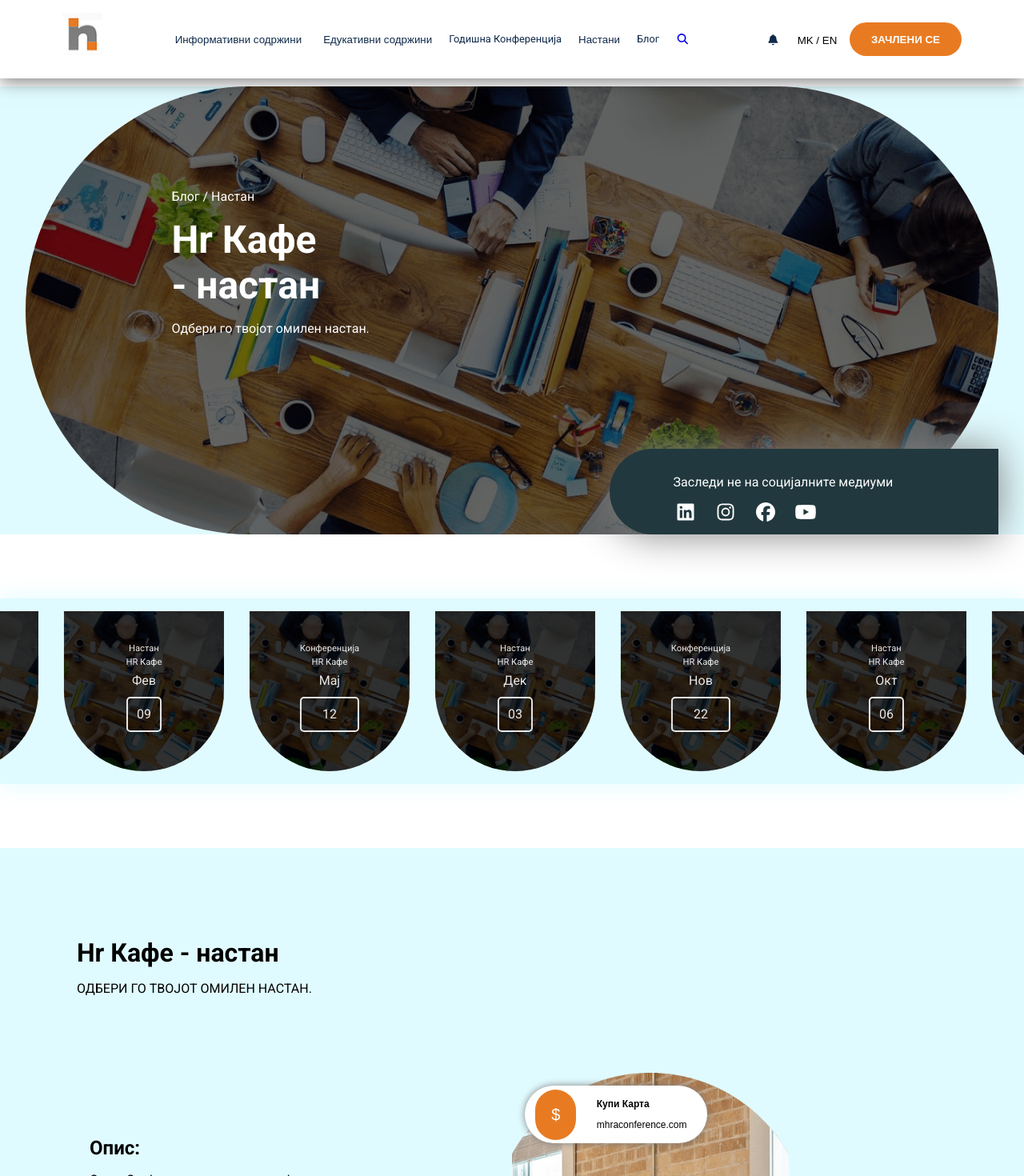
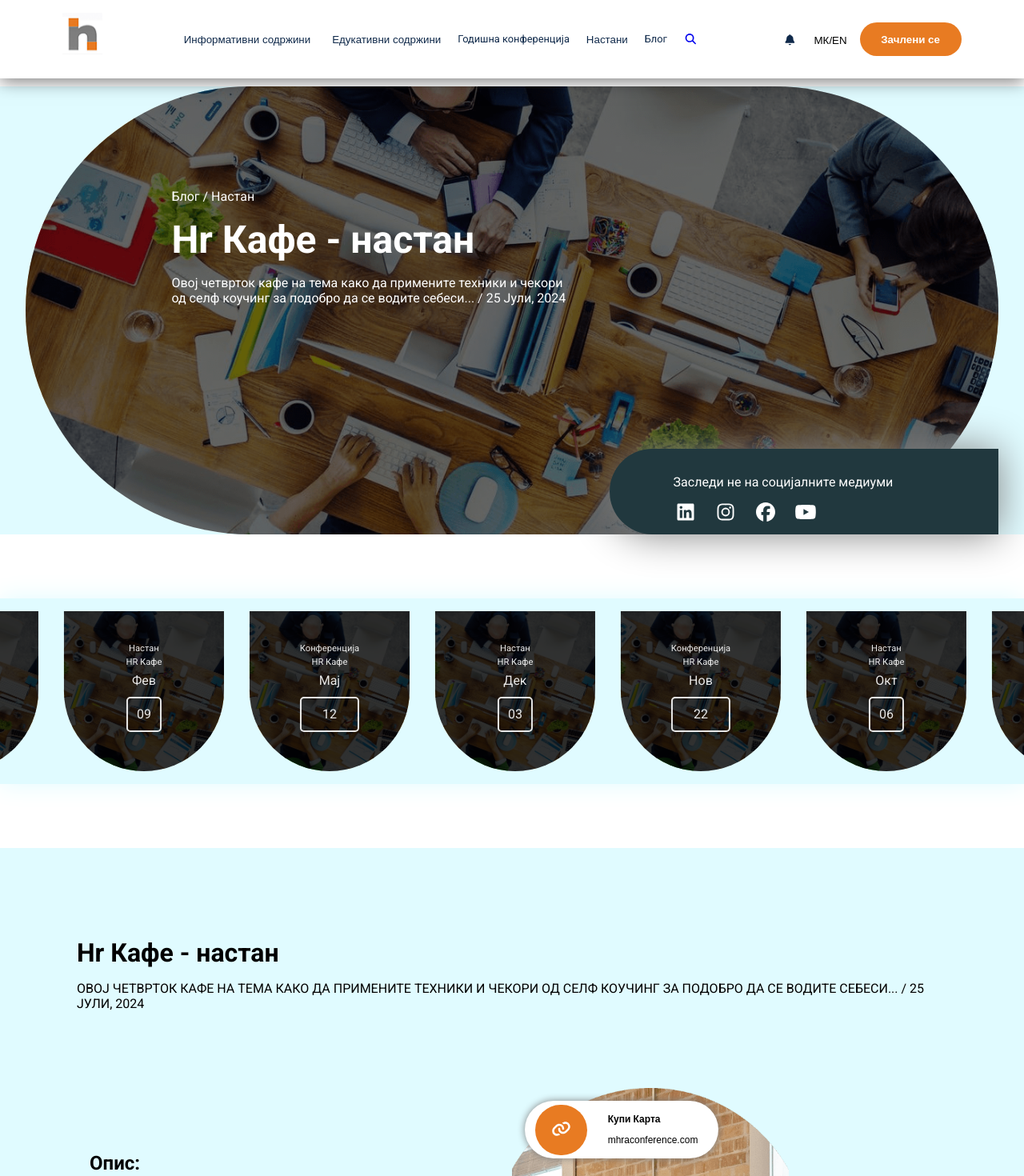
Before and after one commit to Lafazanovski/MHRA, a Next.js app: page /singleEventPage in a window 1280 px wide. Shown: the top 1470 px of the page at 80% size. Built offline with nearby package versions, Linux system fonts and the light colour scheme.

Commit message:
update pages

```diff
--- a/src/components/eventPrice/eventPrice.tsx
+++ b/src/components/eventPrice/eventPrice.tsx
@@ -1,3 +1,5 @@
+import { faLink } from "@fortawesome/free-solid-svg-icons";
+import { FontAwesomeIcon } from "@fortawesome/react-fontawesome";
 import Link from "next/link";
 import React from "react";
 
@@ -22,9 +24,9 @@ const EventPrice = () => {
             <div className="eventPriceImageDiv">
               <div className="eventPriceBuyTicketDiv">
                 <div className="conferenceBuyTicketDiv">
-                  <Link href="/">
+                  <Link href="/singleEventPage">
                     <button className="buyTicketBtn">
-                      <div className="conferencePrimaryButton">$</div>
+                      <div className="conferencePrimaryButton"> <FontAwesomeIcon icon={ faLink }/></div>
                       <div className="buyTicketBtnDiv">
                         <p>
                           <strong>Купи Карта</strong>
@@ -36,7 +38,7 @@ const EventPrice = () => {
                 </div>
               </div>
               <div className="eventPriceShareWithFriendsDiv">
-                <Link href="/"><button className="primaryButton">Предложи на пријател</button></Link>
+                <Link href="/singleEventPage"><button className="primaryButton">Предложи на пријател</button></Link>
               </div>
             </div>
           </div>
--- a/src/components/eventsInfoComponent/eventsInfoComponent.tsx
+++ b/src/components/eventsInfoComponent/eventsInfoComponent.tsx
@@ -1,3 +1,5 @@
+import { faLink } from "@fortawesome/free-solid-svg-icons";
+import { FontAwesomeIcon } from "@fortawesome/react-fontawesome";
 import Link from "next/link";
 import React from "react";
 
@@ -47,9 +49,9 @@ const EventsInfoComponent = ({
             </div>
             <div className="eventsInfoBottomRightDiv">
               <div className="conferenceBuyTicketDiv">
-                <Link href="/">
+                <Link href="/singleEventPage">
                   <button className="buyTicketBtn">
-                    <div className="conferencePrimaryButton">$</div>
+                    <div className="conferencePrimaryButton"> <FontAwesomeIcon icon={ faLink } /> </div>
                     <div className="buyTicketBtnDiv">
                       <p>
                         <strong>Купи Карта</strong>
--- a/src/components/footer/footer.tsx
+++ b/src/components/footer/footer.tsx
@@ -18,8 +18,13 @@ const Footer = () => {
           <div className="footerLeftDiv footerDiv">
             <div className="navbarLogo">
               <Link href="/">
-                              <Image src="/images/logo.png" alt='logo' width={50} height={60} />
-                            </Link>
+                <Image
+                  src="/images/logo.png"
+                  alt="logo"
+                  width={50}
+                  height={60}
+                />
+              </Link>
             </div>
             <div className="footerInfoDiv">
               <div className="footerAddressDiv">
@@ -28,7 +33,7 @@ const Footer = () => {
                 <p>1000 Скопје, Македонија</p>
               </div>
               <div className="footerEmailDiv">
-                <h4>Е-маил</h4>
+                <h4>E-mail</h4>
                 <p>contact@mhra.mk</p>
               </div>
             </div>
@@ -39,13 +44,13 @@ const Footer = () => {
               <form action="#">
                 <label htmlFor="email">
                   {" "}
-                  <h3>Претплати се на билтен</h3>
+                  <h3>Претплати се на билтер</h3>
                 </label>
                 <input
                   type="text"
                   name="email"
                   id="email"
-                  placeholder="Е-маил"
+                  placeholder="Билтен"
                 />
               </form>
             </div>
--- a/src/components/header/header.tsx
+++ b/src/components/header/header.tsx
@@ -85,19 +85,19 @@ const Header = () => {
                         <Link href="/">Членство</Link>
                       </li>
                       <li>
-                        <Link href="/">Огранок на коучинг</Link>
+                        <Link href="/">Коучинг</Link>
                       </li>
                       <li>
                         <Link href="/">Галерија</Link>
                       </li>
                       <li>
-                        <Link href="/">Огласи за работа</Link>
+                        <Link href="/">Огласи</Link>
                       </li>
                       <li>
-                        <Link href="/">HR Награди</Link>
+                        <Link href="/">Награди</Link>
                       </li>
                       <li>
-                        <Link href="/">Е-весник</Link>
+                        <Link href="/">Вести</Link>
                       </li>
                       <li>
                         <Link href="/">Архива</Link>
@@ -112,14 +112,17 @@ const Header = () => {
                 {/* 2nd Dropdown */}
                 <li className="dropdown">
                   <button onClick={() => toggleDropdown("edukativni")}>
-                    <Link href="/aboutUs" className={`navigationLink ${isActive("/aboutUs") ? "activeLink" : ""}`}>
+                    <Link
+                      href="/aboutUs"
+                      className={`navigationLink ${isActive("/aboutUs") ? "activeLink" : ""}`}
+                    >
                       <span>Едукативни содржини</span>
                     </Link>
                   </button>
                   {openDropdown === "edukativni" && (
                     <ul className="dropdownMenu">
                       <li>
-                        <Link href="/">Статии</Link>
+                        <Link href="/">Артикли</Link>
                       </li>
                       <li>
                         <Link href="/">Истражувања</Link>
@@ -128,10 +131,10 @@ const Header = () => {
                         <Link href="/">Интервјуа</Link>
                       </li>
                       <li>
-                        <Link href="/">Обуки</Link>
+                        <Link href="/">Тренинг</Link>
                       </li>
                       <li>
-                        <Link href="/">Македонски Академии</Link>
+                        <Link href="/">Академија</Link>
                       </li>
                       <li>
                         <Link href="/">Проекти</Link>
@@ -150,7 +153,7 @@ const Header = () => {
                     href="/conferencePage"
                     className={`navigationLink ${isActive("/conferencePage") ? "activeLink" : ""}`}
                   >
-                    <span>Годишна Конференција</span>
+                    <span>Годишна конференција</span>
                   </Link>
                 </li>
 
@@ -245,12 +248,15 @@ const Header = () => {
                 )}
               </div>
               <div className="languageToggleButtonDiv">
-                <button className="languageToggleButton">MK / EN</button>
+                <button
+                  className="languageToggleButton">
+                МК/EN
+                </button>
               </div>
               <div className="signUpButtonDiv">
                 <Link href="/signUp">
                   <button className="primaryButton signUpButton">
-                    ЗАЧЛЕНИ СЕ
+                    Зачлени се
                   </button>
                 </Link>
               </div>
--- a/src/components/heroDetail/heroDetail.css
+++ b/src/components/heroDetail/heroDetail.css
@@ -40,6 +40,10 @@
   width: 50%;
 }
 
+.heroDetailTextDiv p {
+  width: 50%;
+}
+
 .heroDetailTextDiv span {
   color: var(--primary-color);
 }
--- a/src/pages/_app.tsx
+++ b/src/pages/_app.tsx
@@ -12,7 +12,7 @@ const roboto = Roboto({
   weight: ['400', '500', '600', '700', '800']
 })
 
-export default function App({ Component, pageProps }: AppProps) {
+  export default function App({ Component, pageProps }: AppProps) {
   return (
     <>
     <main className={roboto.className}>
--- a/src/pages/singleEventPage.tsx
+++ b/src/pages/singleEventPage.tsx
@@ -15,7 +15,8 @@ interface SingleEventPageProps {
 const defaultEvent: BlogPost = {
   id: 0,
   title: "Hr Кафе - настан",
-  paragraph: "Одбери го твојот омилен настан.",
+  paragraph:
+    "Овој четврток кафе на тема како да примените техники и чекори од селф коучинг за подобро да се водите себеси... / 25 Јули, 2024",
   image: "/images/img8.png",
 };
 
```
Also changed, not shown: src/pages/index.tsx (line endings or trailing spaces).
